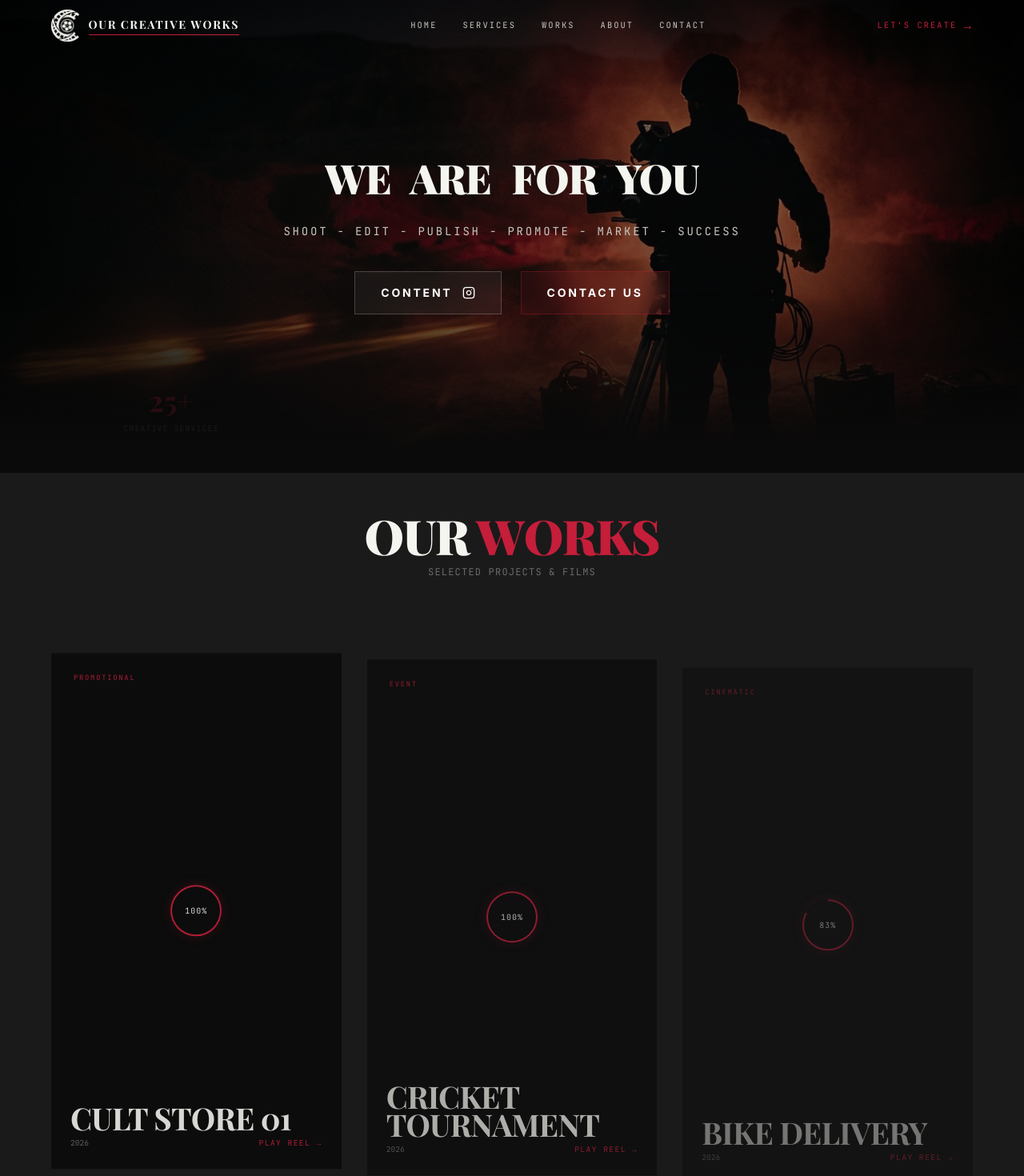
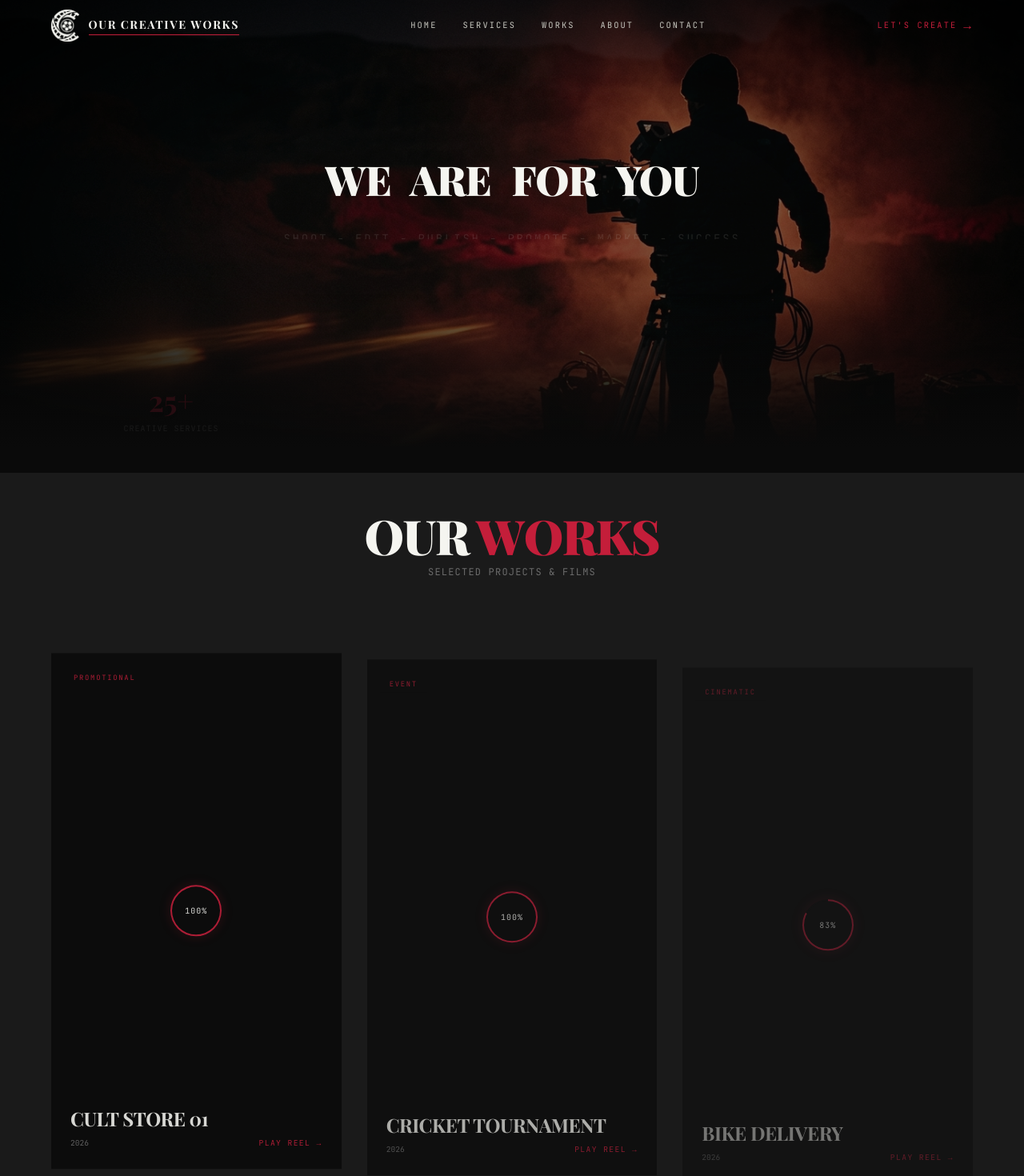
Before and after one commit to Saikumar9441444/ocw, a React (Vite) app: page / in a window 1280 px wide. Shown: the top 1470 px of the page at 80% size. Built offline with nearby package versions, Linux system fonts and the light colour scheme; a web font is replaced by a local one.

Commit message:
Update portfolio videos, thumbnails, and categories

```diff
--- a/src/App.tsx
+++ b/src/App.tsx
@@ -1,5 +1,6 @@
 import { Routes, Route, useLocation } from 'react-router-dom';
 import { useEffect, useState } from 'react';
+import { AnimatePresence } from 'framer-motion';
 import './index.css';
 import { Navigation } from './components/Navigation';
 import { Footer } from './components/Footer';
@@ -24,6 +25,7 @@ function ScrollToTop() {
 
 function App() {
   const [loading, setLoading] = useState(true);
+  const location = useLocation();
 
   // Lock scrolling while preloader is active
   useEffect(() => {
@@ -42,7 +44,8 @@ function App() {
         <div className="animate-in fade-in duration-1000">
           <ScrollToTop />
           <Navigation />
-          <Routes>
+          <AnimatePresence mode="wait">
+            <Routes location={location} key={location.pathname}>
               <Route path="/" element={<Home />} />
               <Route path="/services" element={<ServicesPage />} />
               <Route path="/works" element={<WorkPage />} />
@@ -51,6 +54,7 @@ function App() {
               <Route path="/reels" element={<ReelsPage />} />
               <Route path="/services/:id" element={<ServiceDetailsPage />} />
             </Routes>
+          </AnimatePresence>
           <Footer />
         </div>
       )}
--- a/src/components/HeroSection.tsx
+++ b/src/components/HeroSection.tsx
@@ -65,7 +65,14 @@ export const HeroSection = () => {
         <div className="mb-6 sm:mb-8 mt-4 sm:mt-8">
           {headline.map((line, li) => (
             <div key={li} className="overflow-hidden">
-              <h1
+              <motion.h1
+                initial={{ y: "100%" }}
+                animate={{ y: 0 }}
+                transition={{
+                  duration: 0.8,
+                  delay: 0.2 + li * 0.1,
+                  ease: [0.25, 0.46, 0.45, 0.94]
+                }}
                 className="cinematic-title font-cinematic font-black text-ocw-white whitespace-nowrap"
                 style={{
                   fontSize: 'clamp(1.5rem, 4vw, 3.5rem)',
@@ -74,7 +81,7 @@ export const HeroSection = () => {
                 }}
               >
                 {line}
-              </h1>
+              </motion.h1>
             </div>
           ))}
         </div>
@@ -82,11 +89,21 @@ export const HeroSection = () => {
         {/* CTAs */}
         <div>
           <div className="w-full overflow-hidden mb-8 sm:mb-10">
-            <p className="text-ocw-white-dim font-mono tracking-wider sm:tracking-[0.2em] text-[7.5px] sm:text-[11px] md:text-sm whitespace-nowrap text-ellipsis">
+            <motion.p
+              initial={{ opacity: 0, y: 10 }}
+              animate={{ opacity: 1, y: 0 }}
+              transition={{ duration: 0.6, delay: 0.8 }}
+              className="text-ocw-white-dim font-mono tracking-wider sm:tracking-[0.2em] text-[7.5px] sm:text-[11px] md:text-sm whitespace-nowrap text-ellipsis"
+            >
               SHOOT - EDIT - PUBLISH - PROMOTE - MARKET - SUCCESS
-            </p>
+            </motion.p>
           </div>
-          <div className="flex flex-col sm:flex-row gap-4 sm:gap-6 mt-8 justify-center">
+          <motion.div
+            initial={{ opacity: 0, y: 20 }}
+            animate={{ opacity: 1, y: 0 }}
+            transition={{ duration: 0.6, delay: 1 }}
+            className="flex flex-col sm:flex-row gap-4 sm:gap-6 mt-8 justify-center"
+          >
             <a
               href="https://www.instagram.com/our_creative_works/"
               target="_blank"
@@ -111,7 +128,7 @@ export const HeroSection = () => {
               <div className="absolute inset-0 bg-ocw-red translate-y-full group-hover:translate-y-0 transition-transform duration-300 ease-out" />
               <span className="relative z-10">CONTACT US</span>
             </button>
-          </div>
+          </motion.div>
         </div>
       </div>
 
--- /dev/null
+++ b/src/components/PageTransition.tsx
@@ -0,0 +1,21 @@
+import { motion } from 'framer-motion';
+import { ReactNode } from 'react';
+
+interface PageTransitionProps {
+  children: ReactNode;
+  className?: string;
+}
+
+export const PageTransition = ({ children, className = '' }: PageTransitionProps) => {
+  return (
+    <motion.div
+      initial={{ opacity: 0, y: 20 }}
+      animate={{ opacity: 1, y: 0 }}
+      exit={{ opacity: 0, y: -20 }}
+      transition={{ duration: 0.5, ease: "easeOut" }}
+      className={className}
+    >
+      {children}
+    </motion.div>
+  );
+};
--- a/src/components/PortfolioSection.tsx
+++ b/src/components/PortfolioSection.tsx
@@ -132,9 +132,7 @@ const PortfolioCard = ({
           </p>
         </motion.div>
 
-        <h3 className="cinematic-title font-cinematic font-bold text-ocw-white"
-          style={{ fontSize: project.featured ? 'clamp(1.5rem, 3vw, 2.8rem)' : '1.4rem' }}
-        >
+        <h3 className="cinematic-title font-cinematic font-bold text-ocw-white text-xl sm:text-2xl">
           {project.title}
         </h3>
 
@@ -160,7 +158,7 @@ export const PortfolioSection = ({ limit }: { limit?: number }) => {
   const inView = useInView(ref, { once: true, margin: '-100px' });
   const [filter, setFilter] = useState('ALL');
   const [selectedVideo, setSelectedVideo] = useState<string | null>(null);
-  const categories = ['ALL', 'CINEMATIC', 'DRONE', 'FILMMAKING', 'EVENT', 'PHOTOGRAPHY', 'PROMOTIONAL'];
+  const categories = ['ALL', 'CINEMATIC', 'EVENT', 'PROMOTIONAL'];
 
   let filtered = filter === 'ALL'
     ? CONFIG.portfolio
--- a/src/config.ts
+++ b/src/config.ts
@@ -131,8 +131,48 @@ export const CONFIG = {
       category: 'CINEMATIC',
       year: '2026',
       description: 'Cinematic coverage of a brand new bike delivery experience.',
-      image: 'https://img.youtube.com/vi/c4Bmc3-N67g/maxresdefault.jpg',
+      image: 'https://img.youtube.com/vi/c4Bmc3-N67g/maxresdefault.jpg?v=2',
       video: 'https://www.youtube.com/embed/c4Bmc3-N67g?autoplay=1&mute=1&loop=1&playlist=c4Bmc3-N67g',
+      featured: true,
+    },
+    {
+      id: 13,
+      title: 'DANCE CLASSES',
+      category: 'EVENT',
+      year: '2026',
+      description: 'Energetic and dynamic coverage of dance classes and performances.',
+      image: 'https://img.youtube.com/vi/yrX20xGLAYg/maxresdefault.jpg',
+      video: 'https://www.youtube.com/embed/yrX20xGLAYg?autoplay=1&mute=1&loop=1&playlist=yrX20xGLAYg',
+      featured: true,
+    },
+    {
+      id: 12,
+      title: 'GYM TRAINERS',
+      category: 'PROMOTIONAL',
+      year: '2026',
+      description: 'High-energy fitness and gym trainer cinematic shots.',
+      image: 'https://img.youtube.com/vi/XkDqpb0mZ00/maxresdefault.jpg',
+      video: 'https://www.youtube.com/embed/XkDqpb0mZ00?autoplay=1&mute=1&loop=1&playlist=XkDqpb0mZ00',
+      featured: true,
+    },
+    {
+      id: 11,
+      title: 'JATARA',
+      category: 'EVENT',
+      year: '2026',
+      description: 'Cinematic coverage and vibrant moments of Jatara festivities.',
+      image: 'https://img.youtube.com/vi/CqG-Bv1wjDs/maxresdefault.jpg',
+      video: 'https://www.youtube.com/embed/CqG-Bv1wjDs?autoplay=1&mute=1&loop=1&playlist=CqG-Bv1wjDs',
+      featured: true,
+    },
+    {
+      id: 10,
+      title: 'CAR DELIVERY',
+      category: 'CINEMATIC',
+      year: '2026',
+      description: 'Cinematic coverage of a brand new car delivery experience.',
+      image: 'https://img.youtube.com/vi/I_VGSit21R8/maxresdefault.jpg',
+      video: 'https://www.youtube.com/embed/I_VGSit21R8?autoplay=1&mute=1&loop=1&playlist=I_VGSit21R8',
       featured: true,
     },
     {
@@ -151,8 +191,8 @@ export const CONFIG = {
       category: 'EVENT',
       year: '2026',
       description: 'Emotional and beautiful moments captured for Father\'s Day.',
-      image: '/fathers_day.jpg',
-      video: '/videos/fathers_day.mov',
+      image: 'https://img.youtube.com/vi/-5GdyHQWfTs/maxresdefault.jpg',
+      video: 'https://www.youtube.com/embed/-5GdyHQWfTs?autoplay=1&mute=1&loop=1&playlist=-5GdyHQWfTs',
       featured: false,
     },
     {
@@ -161,8 +201,8 @@ export const CONFIG = {
       category: 'EVENT',
       year: '2026',
       description: 'Traditional moments captured during a sacred Pooja ceremony.',
-      image: '/pooja_ceremony.jpg',
-      video: '/videos/pooja.mov',
+      image: 'https://img.youtube.com/vi/XnF6POtE05E/maxresdefault.jpg',
+      video: 'https://www.youtube.com/embed/XnF6POtE05E?autoplay=1&mute=1&loop=1&playlist=XnF6POtE05E',
       featured: false,
     },
     {
@@ -171,8 +211,8 @@ export const CONFIG = {
       category: 'EVENT',
       year: '2026',
       description: 'Vidhyardhi School annual day function and celebrations.',
-      image: '/school_function.jpg',
-      video: '/videos/school_function.mov',
+      image: 'https://img.youtube.com/vi/NyIMx_Sd9vY/maxresdefault.jpg',
+      video: 'https://www.youtube.com/embed/NyIMx_Sd9vY?autoplay=1&mute=1&loop=1&playlist=NyIMx_Sd9vY',
       featured: false,
     },
     {
@@ -181,8 +221,8 @@ export const CONFIG = {
       category: 'EVENT',
       year: '2026',
       description: 'Peaceful and cinematic coverage of kids on Yoga Day.',
-      image: '/yoga_kids.jpg',
-      video: '/videos/yoga_day_kids.mov',
+      image: 'https://img.youtube.com/vi/R6bTyfIFj84/maxresdefault.jpg',
+      video: 'https://www.youtube.com/embed/R6bTyfIFj84?autoplay=1&mute=1&loop=1&playlist=R6bTyfIFj84',
       featured: false,
     },
   ],
@@ -194,7 +234,7 @@ export const CONFIG = {
       category: 'CINEMATIC',
       year: '2026',
       thumbnail: '/drone_cinematic.jpg',
-      video: '/videos/bike_delivery.mp4',
+      video: 'https://www.youtube.com/embed/c4Bmc3-N67g?autoplay=1&mute=1&loop=1&playlist=c4Bmc3-N67g',
       description: 'A powerful cinematic piece crafted for an adventurous brand identity campaign.',
     },
     {
--- a/src/pages/AboutPage.tsx
+++ b/src/pages/AboutPage.tsx
@@ -3,6 +3,7 @@ import { useState, useEffect } from 'react';
 import { StorySection } from '../components/StorySection';
 import { StatsSection } from '../components/StatsSection';
 import { VisitingCardModal } from '../components/VisitingCardModal';
+import { PageTransition } from '../components/PageTransition';
 
 const bgImages = [
   '/photography_cinematic.jpg',
@@ -22,6 +23,7 @@ export const AboutPage = () => {
   }, []);
 
   return (
+    <PageTransition>
       <main className="min-h-screen bg-ocw-black pt-16 pb-0 film-grain">
 
         {/* Cinematic Hero Section */}
@@ -101,5 +103,6 @@ export const AboutPage = () => {
           onClose={() => setIsContactModalOpen(false)}
         />
       </main>
+    </PageTransition>
   );
 };
--- a/src/pages/ContactPage.tsx
+++ b/src/pages/ContactPage.tsx
@@ -1,7 +1,9 @@
 import { ContactSection } from '../components/ContactSection';
+import { PageTransition } from '../components/PageTransition';
 
 export const ContactPage = () => {
   return (
+    <PageTransition>
       <main className="pt-16 min-h-screen">
         <div className="text-center py-12 md:py-20">
           <h1 className="cinematic-title font-cinematic font-black text-ocw-white text-4xl md:text-6xl lg:text-7xl mb-4">
@@ -13,5 +15,6 @@ export const ContactPage = () => {
         </div>
         <ContactSection />
       </main>
+    </PageTransition>
   );
 };
--- a/src/pages/Home.tsx
+++ b/src/pages/Home.tsx
@@ -4,9 +4,11 @@ import { PortfolioSection } from '../components/PortfolioSection';
 import { ServicesSection } from '../components/ServicesSection';
 import { StatsSection } from '../components/StatsSection';
 import { ContactSection } from '../components/ContactSection';
+import { PageTransition } from '../components/PageTransition';
 
 export const Home = () => {
   return (
+    <PageTransition>
       <main>
         <HeroSection />
         <HeroStats />
@@ -17,5 +19,6 @@ export const Home = () => {
           <ContactSection />
         </div>
       </main>
+    </PageTransition>
   );
 };
--- a/src/pages/WorkPage.tsx
+++ b/src/pages/WorkPage.tsx
@@ -1,10 +1,12 @@
 import { PortfolioSection } from '../components/PortfolioSection';
+import { PageTransition } from '../components/PageTransition';
 
 export const WorkPage = () => {
   return (
-    <main className="pt-16 min-h-screen">
-
-      <PortfolioSection />
-    </main>
+    <PageTransition>
+      <main className="pt-16 min-h-screen">
+        <PortfolioSection />
+      </main>
+    </PageTransition>
   );
 };
```
Lines whose indentation alone changed are shown as unchanged.
